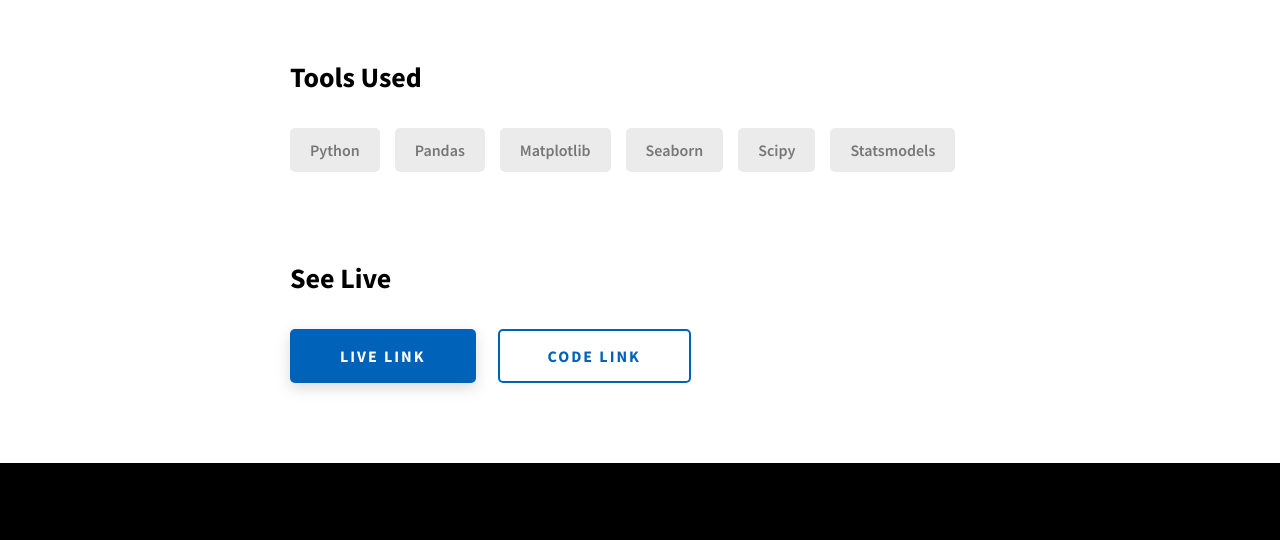
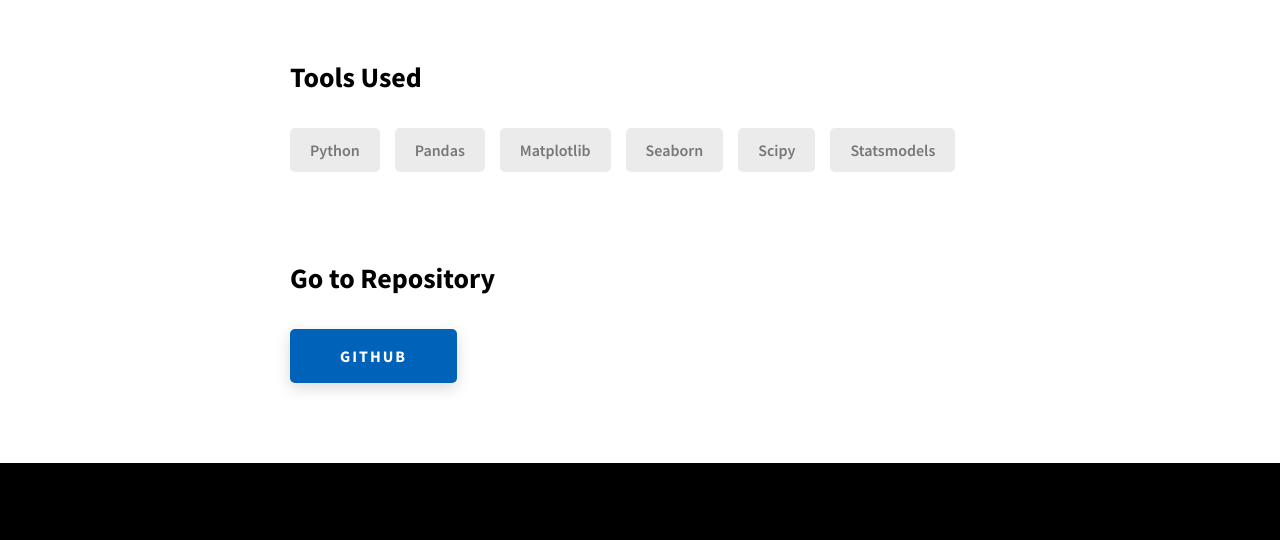
Before and after one commit to AndreasScheicher/project-portfolio, a website: page amazon-sales.html in a window 1280 px wide. Shown: the part 2158-2698 px from the top of the page. Drawn offline with Linux system fonts and the light colour scheme.

Commit message:
add github links under projects

```diff
--- a/amazon-sales.html
+++ b/amazon-sales.html
@@ -161,18 +161,12 @@
               </div>
             </div>
             <div class="project-details__links">
-              <h3 class="project-details__content-title">See Live</h3>
+              <h3 class="project-details__content-title">Go to Repository</h3>
               <a
-                href="#"
+                href="https://github.com/andrsvisual/amazon-sales/"
                 class="btn btn--med btn--theme project-details__links-btn"
                 target="_blank"
-                >Live Link</a
-              >
-              <a
-                href="#"
-                class="btn btn--med btn--theme-inv project-details__links-btn"
-                target="_blank"
-                >Code Link</a
+                >Github</a
               >
             </div>
           </div>
```
Also changed, not shown: loudness-war.html (+3 -9 lines), project-template.html (+4 -2 lines).
